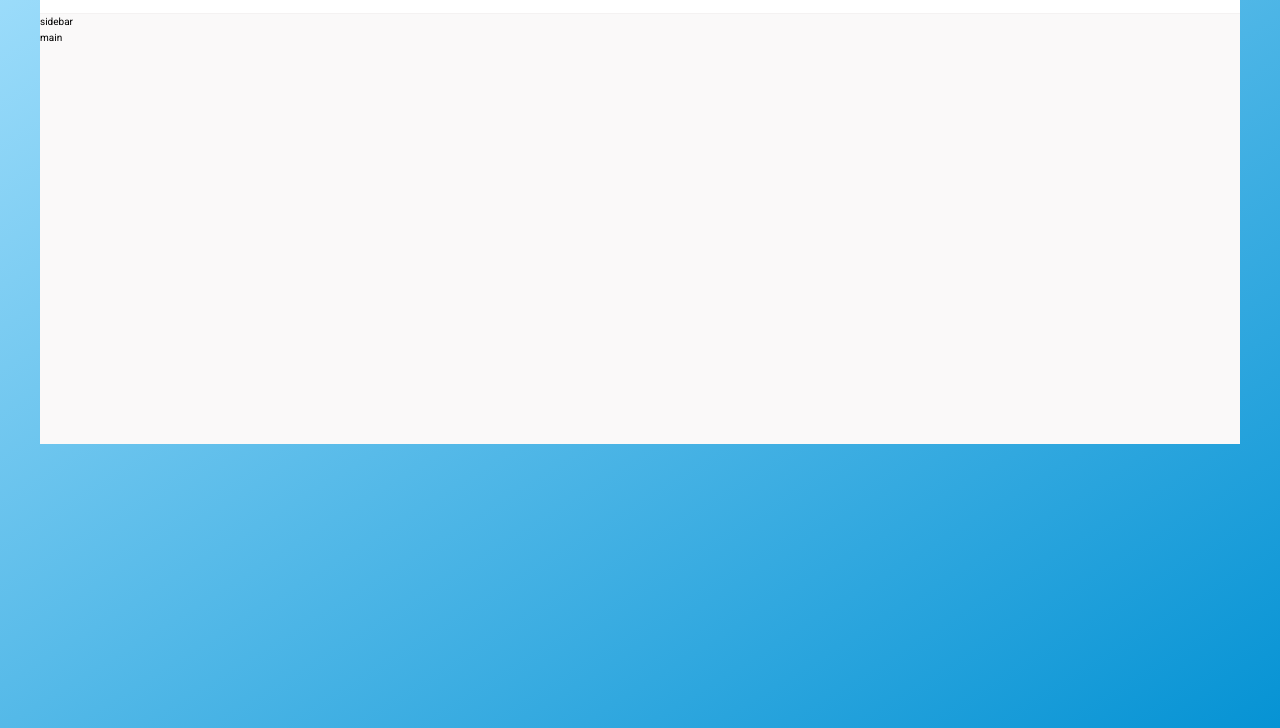
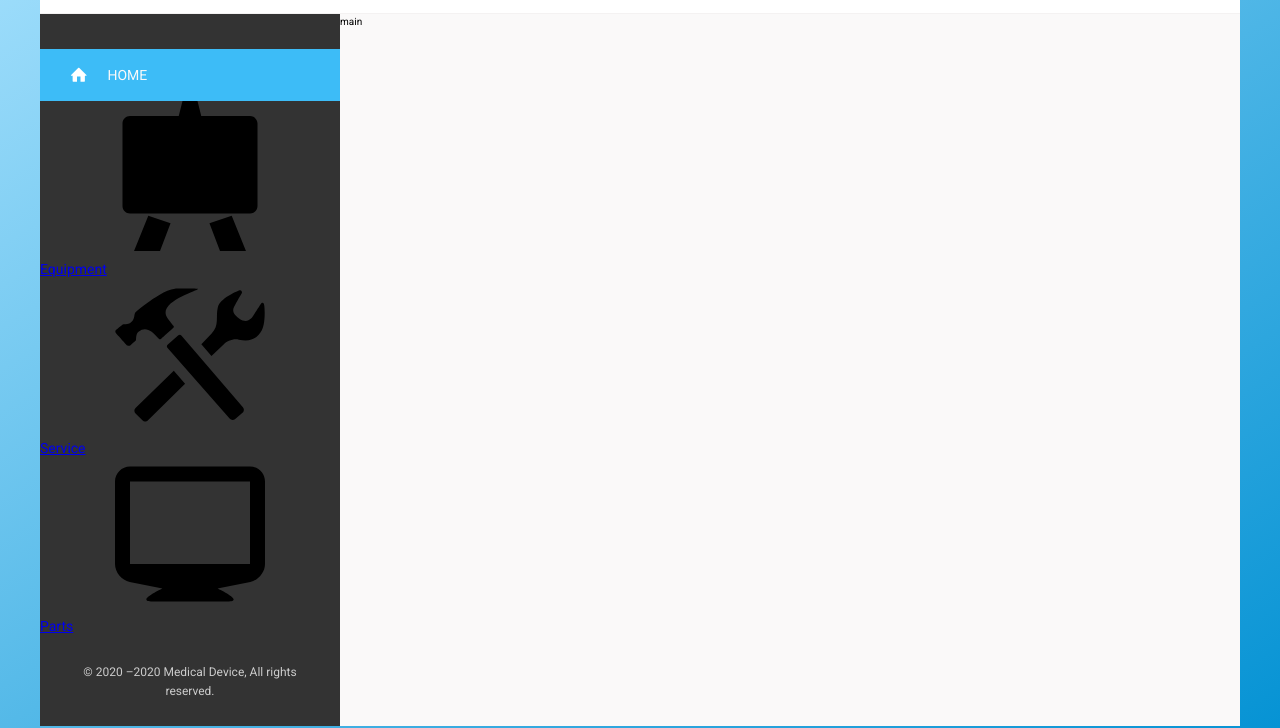
Before and after one commit to DovidMoya/medical-device, a website: page index.html in a window 1280 px wide. Shown: the part 72-800 px from the top of the page. Drawn offline with Linux system fonts and the light colour scheme.

Commit message:
incomplete sidebar

```diff
--- a/index.html
+++ b/index.html
@@ -45,14 +45,60 @@
   </div>
 </nav>
 
+</div>
 
 
+<div class="content">
+  <sidebar class="sidebar">
+    <ul class="sidenav">
+      <li class="sidenav__item  sidenav__item--active">
+        <a class="sidenav__link" href="#">
+          <svg class="sidenav__icon">
+            <use xlink:href="./img/sprite.svg#icon-home"></use>
+          </svg>
+          <span>home</span>
+        </a>
+      </li>
 
+      <li class="sidenav__item">
+        <a class="side-nav__link" href="#">
+          <svg class="side-nav__icon">
+            <use xlink:href="./img/sprite.svg#icon-blackboard"></use>
+          </svg>
+          <span>Equipment</span>
+        </a>
+      </li>
+
+      <li class="sidenav__item">
+        <a class="side-nav__link" href="#">
+          <svg class="side-nav__icon">
+            <use xlink:href="./img/sprite.svg#icon-tools"></use>
+          </svg>
+          <span>Service</span>
+        </a>
+      </li>
+
+      <li class="sidenav__item">
+        <a class="side-nav__link" href="#">
+          <svg class="side-nav__icon">
+            <use xlink:href="./img/sprite.svg#icon-tv"></use>
+          </svg>
+          <span>Parts</span>
+        </a>
+      </li>
+    </ul>
+
+    <div class="legal">
+      &copy; 2020 &#8211;<span id="year"></span> Medical Device, All rights reserved.
     </div>
-  <div class="content">
-    <sidebar class="sidebar">sidebar</sidebar>
-    <div class="main">main</div>
-  </div>
+
+    <script>
+      document.getElementById("year").innerHTML = new Date().getFullYear();
+    </script>
+
+  </sidebar>
+  <div class="main">main</div>
+</div>
 
 
 
--- a/sass/_components.scss
+++ b/sass/_components.scss
@@ -108,3 +108,74 @@
     margin-right: 1.5rem;
   }
 }
+
+.sidenav {
+  font-size: 1.4rem;
+  list-style: none;
+  margin-top: 3.5rem;
+
+  &__item {
+    // height: 40px;
+    // background-color: var(--color-white);
+    // margin: 1rem;
+    position: relative;
+
+    @media only screen and (max-width: $bp-medium) {
+      flex: 1;
+    }
+  }
+
+  &__item:before {
+    content: "";
+    position: absolute;
+    top: 0;
+    left: 0;
+    height: 100%;
+    width: 3px;
+    background-color: var(--color-primary);
+    transform: scaleY(0);
+    transition: transform 2s, width 0.4s, cubic-bezier(1, 0, 0, 1) 0.2s,
+      background-color 0.1s;
+  }
+
+  &__item:hover::before,
+  &__item--active::before {
+    transform: scaleY(1);
+    width: 100%;
+  }
+
+  &__item:active::before {
+    background-color: var(--color-primary-light);
+  }
+
+  &__link:link,
+  &__link:visited {
+    color: var(--color-grey-light-1);
+    text-decoration: none;
+    text-transform: uppercase;
+    display: block;
+    padding: 1.5rem 3rem;
+    position: relative;
+    z-index: 10;
+    display: flex;
+    align-items: center;
+  }
+
+  &__icon {
+    width: 1.75rem;
+    height: 1.75rem;
+    margin-right: 2rem;
+    fill: var(--color-white);
+  }
+}
+
+.legal {
+  font-size: 1.2rem;
+  color: var(--color-grey-light-4);
+  text-align: center;
+  padding: 2.5rem;
+
+  @media only screen and (max-width: $bp-medium) {
+    display: none;
+  }
+}
--- a/sass/_layouts.scss
+++ b/sass/_layouts.scss
@@ -25,3 +25,19 @@
     height: 11rem;
   }
 }
+
+.content {
+  display: flex;
+
+  @media only screen and (max-width: $bp-medium) {
+    flex-direction: column;
+  }
+}
+
+.sidebar {
+  background-color: var(--color-grey-dark-1);
+  flex: 0 0 18%;
+  display: flex;
+  flex-direction: column;
+  justify-content: space-between;
+}
```
Also changed, not shown: css/style.css, 1 other file.
